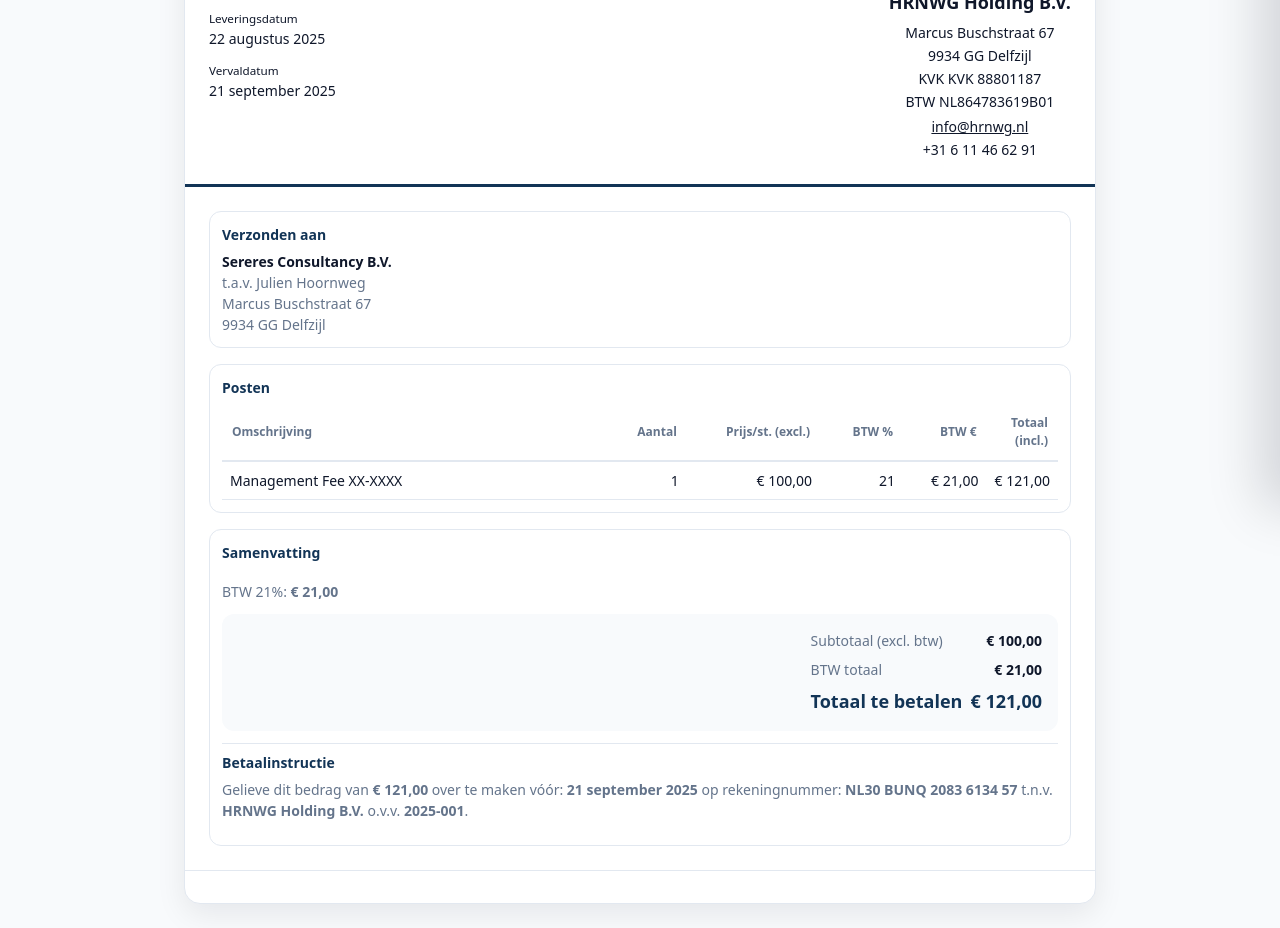
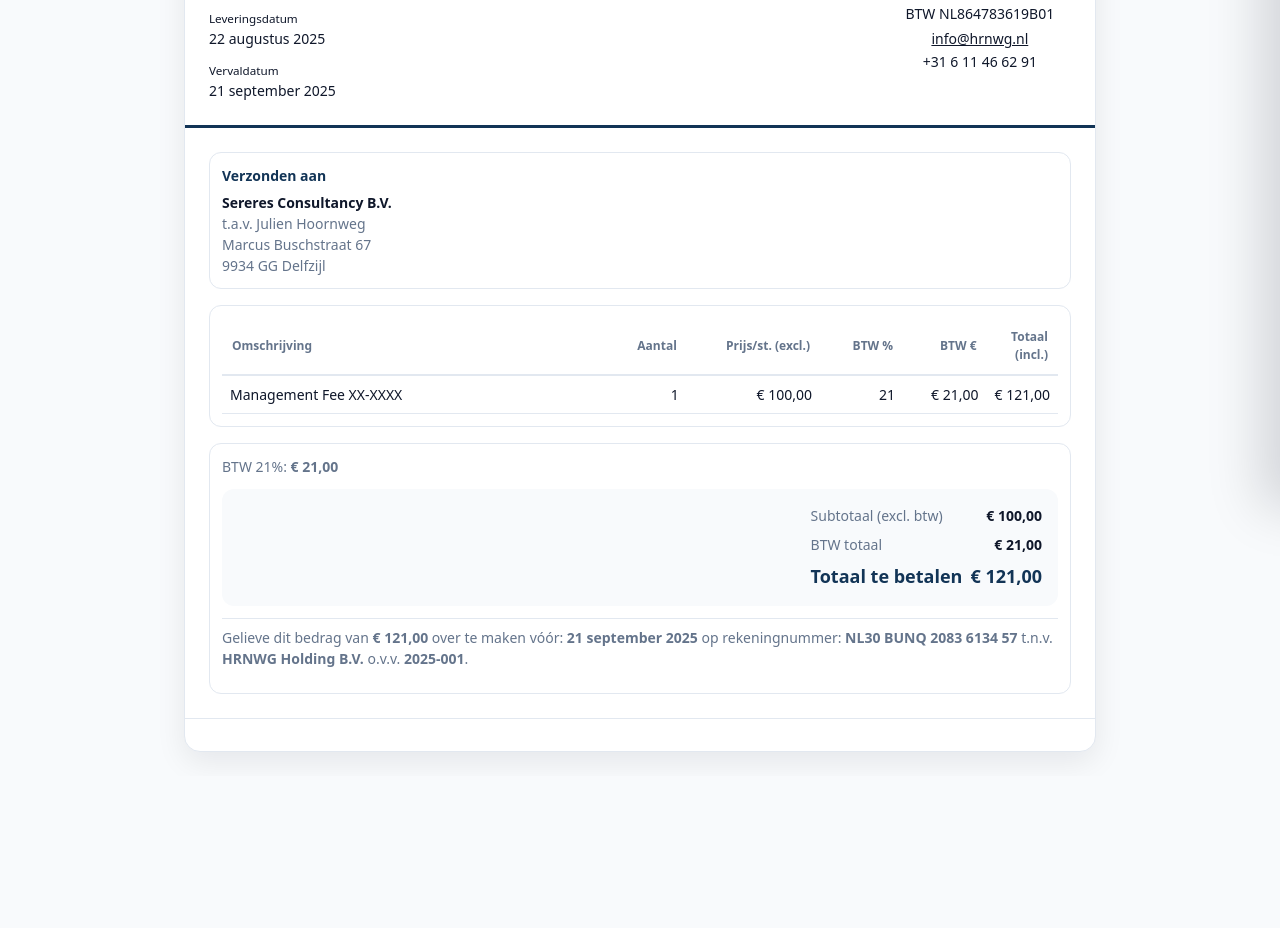
Before and after one commit to DataGovGuy/factuurpagina, a plain HTML site: page index.html in a window 1280 px wide. Shown: the part 292-1220 px from the top of the page. After the commit the page ends 1068 px from the top, so only its background shows below. Drawn offline with Linux system fonts and the light colour scheme.

Commit message:
Update index.html
test

```diff
--- a/index.html
+++ b/index.html
@@ -197,9 +197,7 @@
         </div>
 
         <!-- RECHTS: logo + bedrijf -->
-        <div class="brand">
-          <div class="logo" id="logo"><img src="logo.png" alt="Logo"></div>
-          <div class="company">
+<div align="right" class="company">
   <div id="companyName">HRNWG Holding B.V.</div>
   <div id="companyStreet">Marcus Buschstraat 67</div>
   <div id="companyZip">9934 GG Delfzijl</div>
@@ -209,7 +207,7 @@
   <div><a id="companyEmail" href="mailto:info@hrnwg.nl">info@hrnwg.nl</a></div>
   <div id="companyPhone">+31 6 11 46 62 91</div>
 </div>
-        </div>
+
       </header>
 
       <div class="body">
@@ -225,7 +223,6 @@
         </div>
 
         <div class="box">
-          <h3>Posten</h3>
           <table>
             <thead>
               <tr>
@@ -242,7 +239,6 @@
         </div>
 
         <div class="box" style="display:grid;gap:12px">
-          <h3>Samenvatting</h3>
           <div id="vatBreakdown" class="dim"></div>
           <div class="totals">
             <div class="row"><span class="label">Subtotaal (excl. btw)</span><strong id="subtotal">€ 0,00</strong></div>
@@ -250,7 +246,6 @@
             <div class="row grand"><span>Totaal te betalen</span><span id="grandTotal">€ 0,00</span></div>
           </div>
           <div style="border-top:1px solid var(--line);padding-top:8px">
-            <h3>Betaalinstructie</h3>
             <div id="paymentInstruction" class="dim"></div>
           </div>
           <div id="legalNotes" class="dim"></div>
```
Lines whose indentation alone changed are shown as unchanged.
